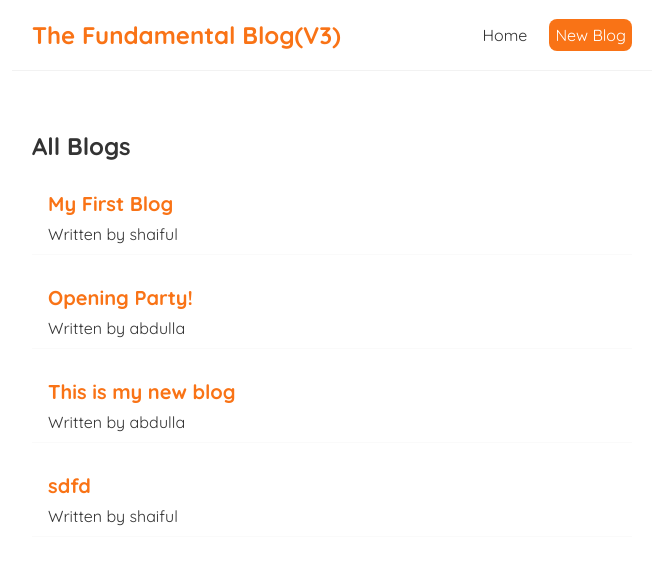
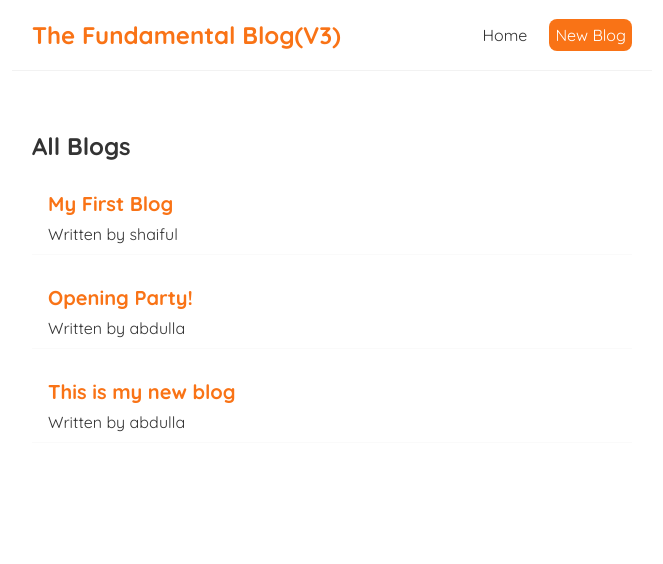
Before and after one commit to shaiful191/React-Fundamental-Blog-version-three, a React (Vite) app: page / in a window 1280 px wide. Shown: the top 564 px of the page, without its empty margins (308-971 px from the left). Built offline with nearby package versions, Linux system fonts and the light colour scheme; data requests are answered from the project's data file.

Commit message:
asychronous programing added in custom hook when data fetching

```diff
--- a/data/db.json
+++ b/data/db.json
@@ -17,12 +17,6 @@
       "title": "This is my new blog",
       "body": "Bangladesh, officially the People's Republic of Bangladesh, is a country in South Asia. It is the eighth-most populous country in the world and twelfth-most ...\nLiberation War · Bangladesh genocide · Rangpur, Bangladesh · Muhammad Yunus",
       "author": "abdulla"
-    },
-    {
-      "id": "5068",
-      "title": "sdfd",
-      "body": "sadf",
-      "author": "shaiful"
     }
   ]
 }
--- a/src/CustomHooks/useFetch.jsx
+++ b/src/CustomHooks/useFetch.jsx
@@ -1,41 +1,43 @@
 import { useEffect, useState } from 'react'
+
 const useFetch = (url) => {
 
   const [data, setData] = useState(null);
   const [isLoaded, setIsLoaded] = useState(true);
   const [error, setError] = useState(null);
 
-  useEffect(() => {
 
-    const abortController = new AbortController();
 
-    fetch(url, { signal: abortController.signal })
-      .then(res => {
+  const fetchData = async (abortController) => {
+    try {
+      const res = await fetch(url, { signal: abortController.signal });
       if (!res.ok) {
         throw new Error("Could not fetch the data for that resource");
       }
-        return res.json(); // Parse JSON response
-      })
-      .then(data => {
-        // console.log(data);
+      const data = await res.json(); // Parse JSON response
       setData(data);
       setIsLoaded(false);
       setError(null);
-      })
-      .catch(err => {
+    } catch (err) {
       if (err.name === 'AbortError') {
         console.log('fetch aborted');
       } else {
         setIsLoaded(false);
         setError(err.message);
       }
-      });
+    }
+  };
 
-    //cleanUP
+
+  useEffect(() => {
+    const abortController = new AbortController();
+
+    fetchData(abortController);
+
+    // Clean-up function
     return () => {
       abortController.abort();
     };
-
 
   }, [url]);
 
```
Lines whose indentation alone changed are shown as unchanged.
